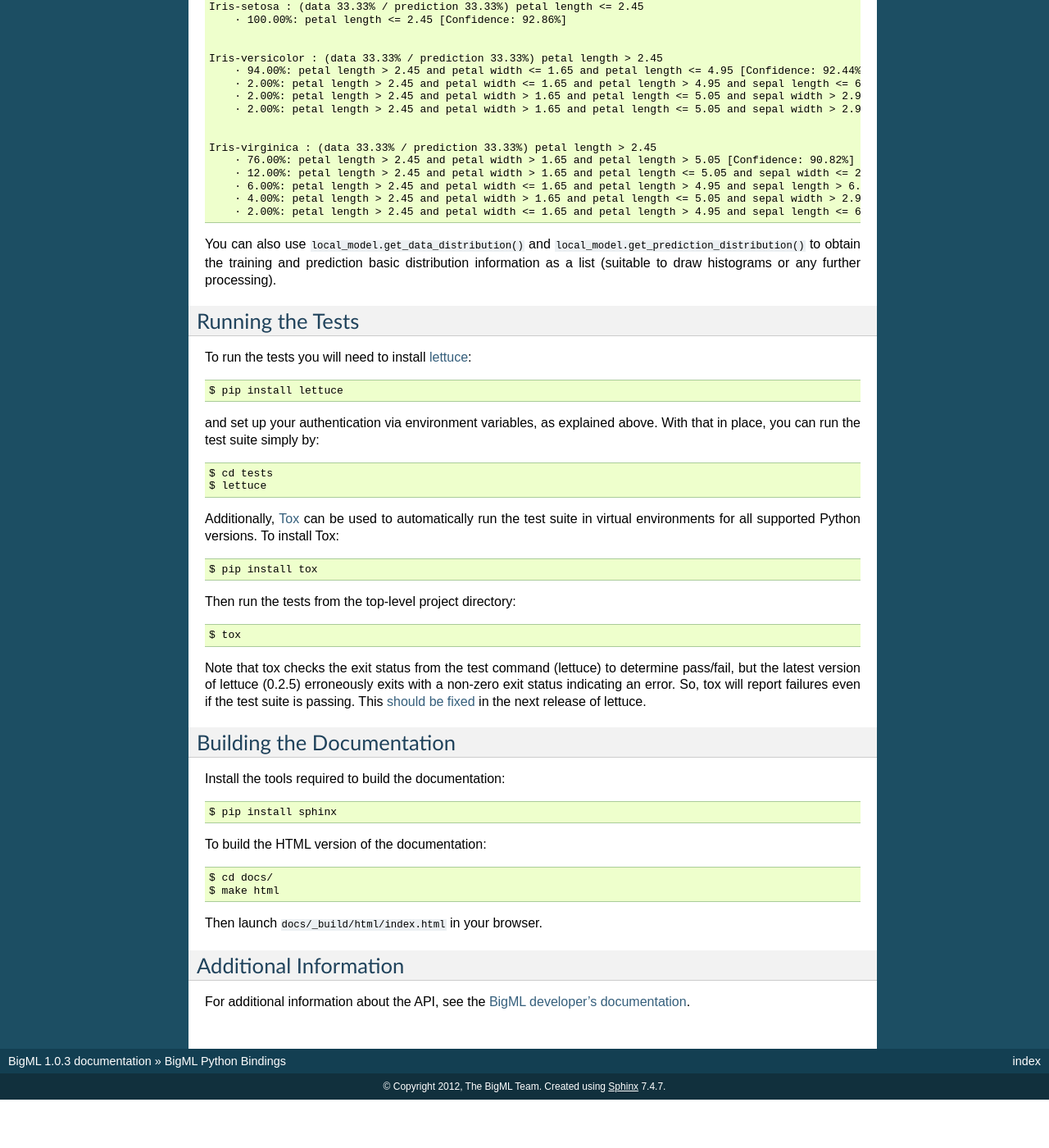
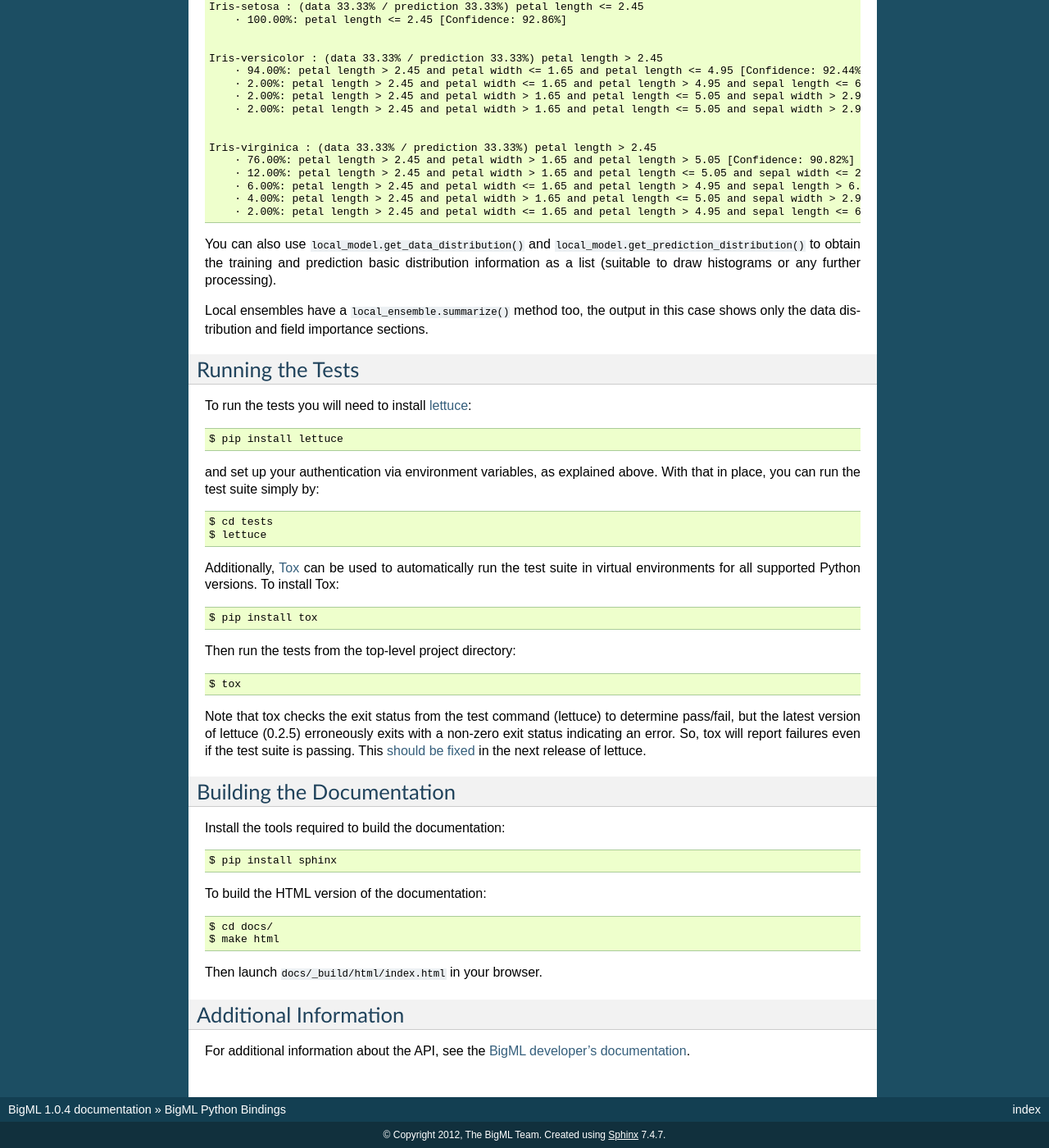
Before and after one commit to bigmlcom/python, a Sphinx documentation site: the page built from docs/index.rst, in a window 1280 px wide and 1400 px high, scrolled down 19843 px. Shown: the whole window at 82% size. Built offline with Sphinx 7.4.7, drawn with Linux system fonts in a browser that asks for light colours; before the commit the page ends 21184 px from its top, so only the background shows below that; some of the changed text lies outside the part shown.

Commit message:
Updating version to 1.0.4 and updates docs with new summarize method for ensembles

```diff
--- a/HISTORY.rst
+++ b/HISTORY.rst
@@ -2,6 +2,12 @@
 
 History
 -------
+
+1.0.4 (2014-01-21)
+~~~~~~~~~~~~~~~~~~
+
+- Adding a summarize method to local ensembles with data distribution
+  and field importance information.
 
 1.0.3 (2014-01-21)
 ~~~~~~~~~~~~~~~~~~
--- a/bigml/__init__.py
+++ b/bigml/__init__.py
@@ -1 +1 @@
-__version__ = '1.0.3'
+__version__ = '1.0.4'
--- a/docs/index.rst
+++ b/docs/index.rst
@@ -1288,6 +1288,9 @@ You can also use ``local_model.get_data_distribution()`` and
 prediction basic distribution
 information as a list (suitable to draw histograms or any further processing).
 
+Local ensembles have a ``local_ensemble.summarize()`` method too, the output
+in this case shows only the data distribution and field importance sections.
+
 Running the Tests
 -----------------
 
```
